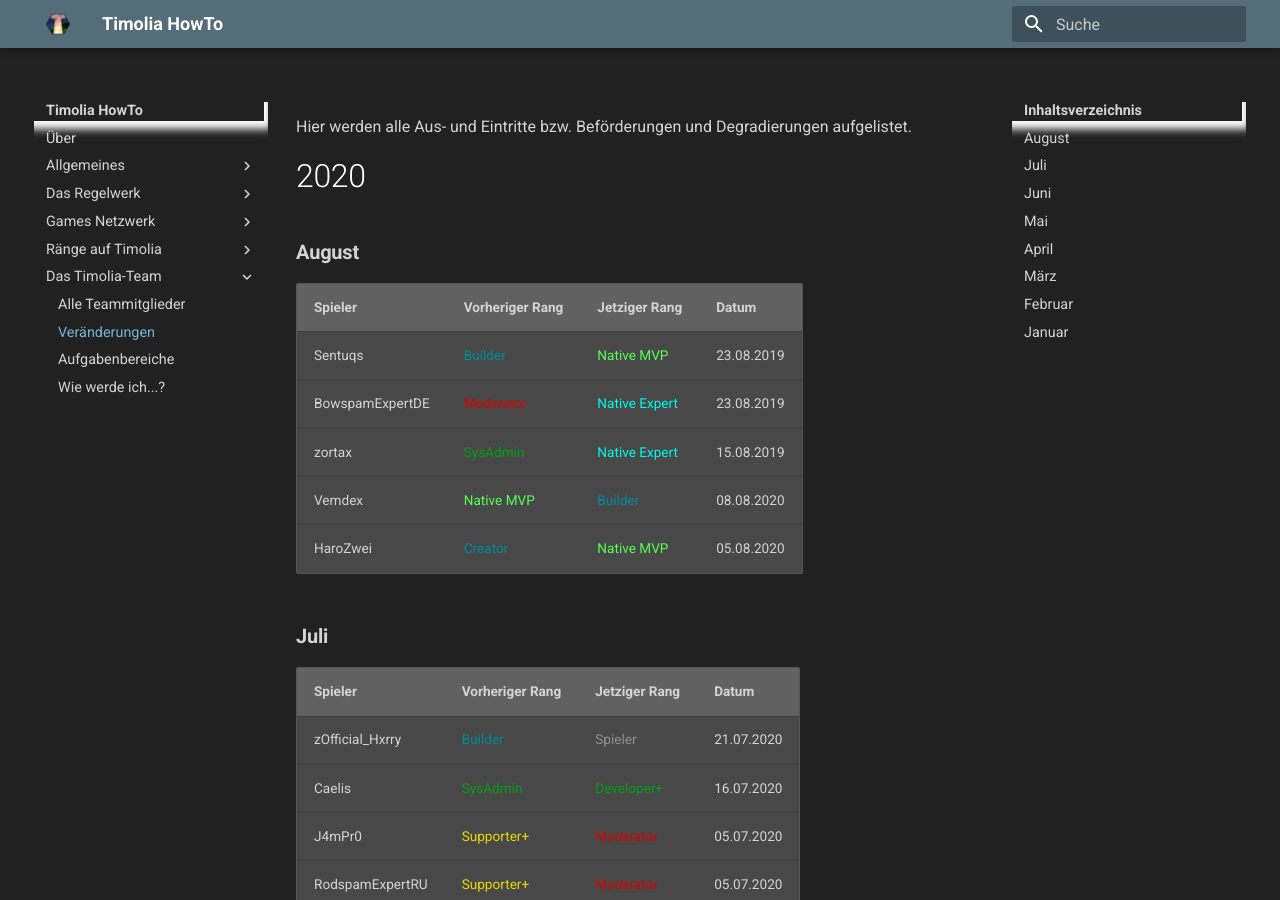
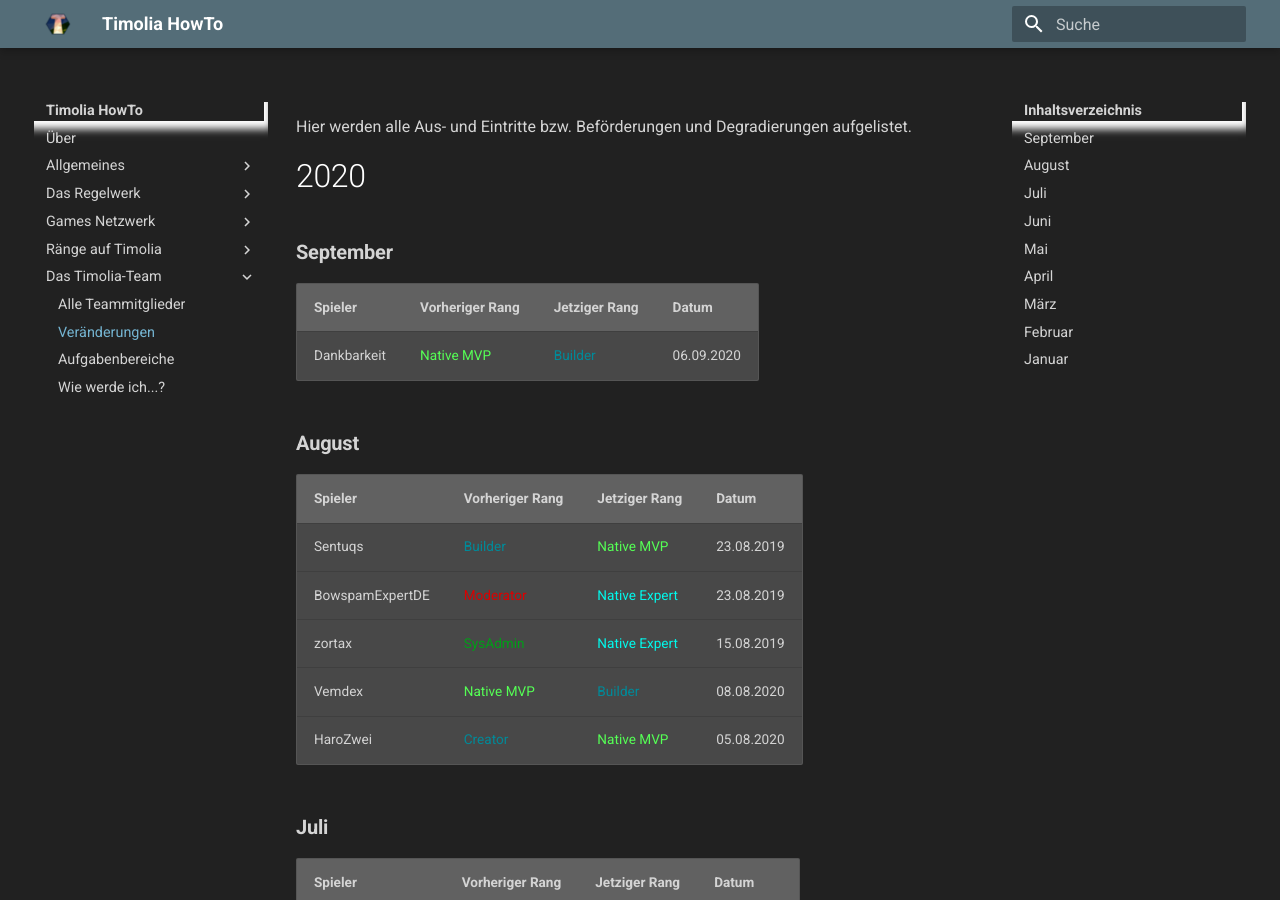
Before and after one commit to TimoliaDE/HowTo, an MkDocs documentation site: the page built from docs/team/changes.md, in a window 1280 px wide and 900 px high. Built offline with MkDocs 1.6.1 and Material for MkDocs 9.7.7, drawn with Linux system fonts in a browser that asks for light colours; old or Windows-style settings are respelled for this version of MkDocs.

Commit message:
Dankbarkeit Native MVP -> Builder

```diff
--- a/docs/team/changes.md
+++ b/docs/team/changes.md
@@ -1,6 +1,11 @@
 Hier werden alle Aus- und Eintritte bzw. Beförderungen und Degradierungen aufgelistet.
 
 # 2020
+
+###  <strong>September</strong>
+| Spieler | Vorheriger Rang | Jetziger Rang | Datum |
+| ------ | ------ | ------ | ------ |
+| Dankbarkeit | <span class='mvp'>Native MVP</span> | <span class='builder'>Builder</span> | 06.09.2020 |
 
 ###  <strong>August</strong>
 | Spieler | Vorheriger Rang | Jetziger Rang | Datum |
```
Also changed, not shown: docs/team/members.md (+4 -1 lines).
